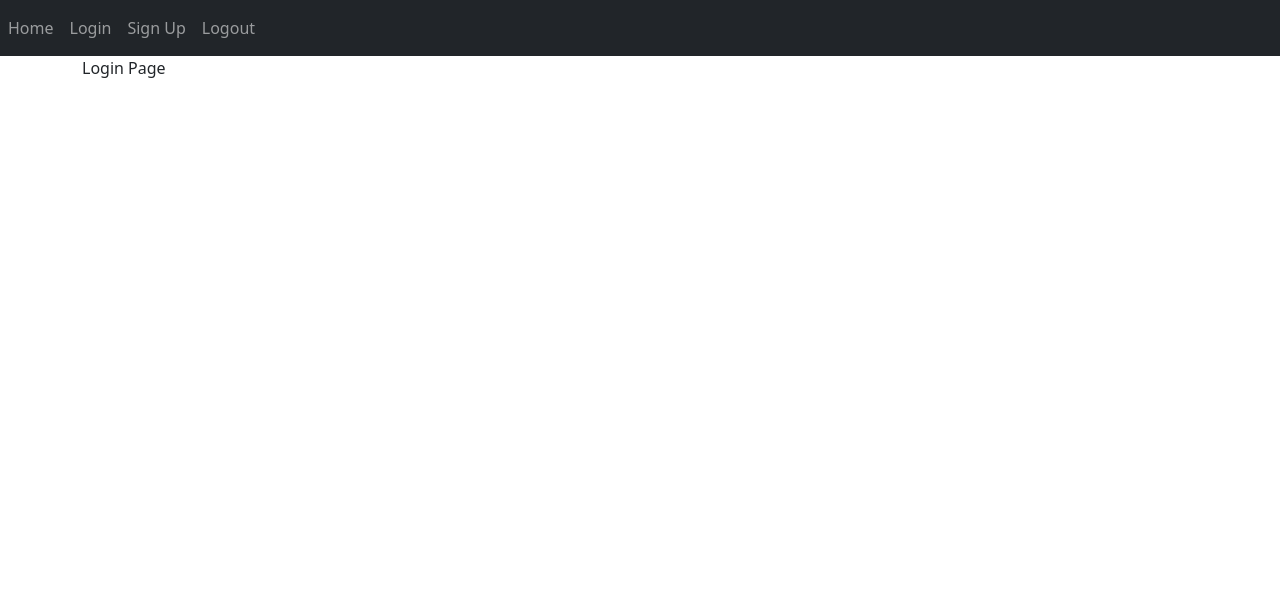
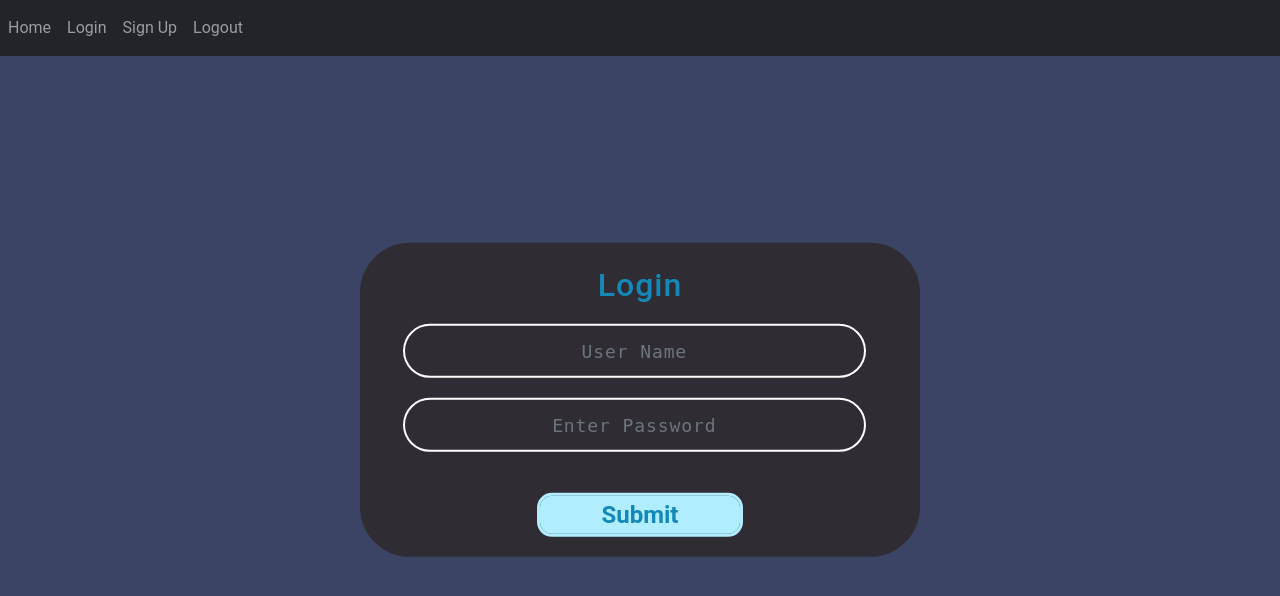
Before and after one commit to MJDoss/Blog_Site, a Flask app: page /login in a window 1280 px wide. Shown: the top 596 px of the page. Run offline with Flask 2, Linux system fonts and the light colour scheme; some libraries are stand-ins or nearby versions.

Commit message:
Added Sign Up, Login and Logout functionality. Clean up still needed as well as other pages.

```diff
--- a/Blog_Website/website/auth.py
+++ b/Blog_Website/website/auth.py
@@ -1,15 +1,72 @@
-from flask import Blueprint, render_template, redirect, url_for
+from flask import Blueprint, render_template, redirect, url_for, request, flash
+from .models import User
+from werkzeug.security import generate_password_hash, check_password_hash
+from . import db
+from flask_login import login_user, login_required, logout_user, current_user
+import re
+
+
+
 
 auth = Blueprint('auth', __name__)
 
-@auth.route('/login')
+@auth.route('/login', methods=['GET', 'POST'])
 def login():
-    return render_template("login.html")
+    if request.method == 'POST':
+        username = request.form.get('username')
+        password = request.form.get('password')
+        user = User.query.filter_by(username=username).first()
+        if user:
+            if check_password_hash(user.password, password):
+                flash('Logged in!', category='success')
+                login_user(user, remember=True)
+                return redirect(url_for('views.home'))
+            else:
+                flash('Incorrect password.', category='error')
+        else:
+            flash('Username not in use.', category='error')
+
+    return render_template("login.html", user=current_user)
 
 @auth.route('/logout')
+@login_required
 def logout():
+    logout_user()
     return redirect(url_for('auth.login'))
 
-@auth.route('/sign-up')
+@auth.route('/sign-up', methods=['GET', 'POST'])
 def sign_up():
+    if request.method == 'POST':
+        email = request.form.get('email')
+        username = request.form.get('username')
+        password = request.form.get('password')
+        repassword = request.form.get('repassword')
+
+        user_email = User.query.filter_by(email=email).first()
+        user_username = User.query.filter_by(username=username).first()
+        if(user_email):
+            flash('Email already exists.', category='error')
+        elif(user_username):
+            flash('Username already exists.', category='error')
+        elif(email == ''):
+            flash('Please enter an Email.', category='error')
+        elif(username == ''):
+            flash('Please enter an Username.', category='error')
+        elif(password == ''):
+            flash('Please enter a Password.', category='error')
+        elif(repassword == ''):
+            flash('Please enter a confirmation Password.', category='error')
+        elif (len(username) < 3):
+            flash('Username is too short.', category='error')
+        elif len(password) < 10:
+            flash('Password must be at least 10 characters in length', category='error')
+        elif password != repassword:
+            flash('Password and confirmation password do not match', category='error')
+        else:
+            new_user = User(email=email, username=username, password=generate_password_hash(password, method='sha256'))
+            db.session.add(new_user)
+            db.session.commit()
+            flash('Account successfully made!', category='success')
+            return redirect(url_for('auth.login'))
+
     return render_template("sign_up.html")
--- /dev/null
+++ b/Blog_Website/website/static/css/login.css
@@ -0,0 +1,78 @@
+form {
+    position: absolute;
+	text-align: center;
+    margin: auto;
+    top: 50%;
+	left: 50%;
+    width: 50%;
+    border: 3px solid #302c33;
+    border-radius: 50px;
+    background: #302c33;
+    padding: 20px;
+    max-width: 35rem;
+    min-width: 400px;
+    transform: translate(-50%,-50%);
+	letter-spacing: 1px;
+	color: #302c33;
+  }
+
+h3{
+	font: Arial;
+	font-size: 2em;
+	color: #1489b8;
+}
+
+label{
+    text-align: right;
+    font-size: 24px;
+    font-family: monospace, serif;
+	color: #1489b8;
+}
+
+input[type] {
+      width: 90%;
+	display: block;
+      min-padding: 2em;
+	min-height: 3em;
+	  outline-radius: 25px;
+	margin: 20px;
+      border: 2px solid #fff;
+      border-radius: 2em;
+      background: #302c33;;
+      color: #fff;
+      font-family: monospace, serif;
+      letter-spacing: 0.05em;
+      font-size: 18px;
+	text-align: center;
+}
+
+input[type]:focus {
+	transition-duration: 500ms;
+	border: 15px solid #1489b8;
+}
+body {
+	margin: 0;
+	font-family: Roboto, -apple-system, 'Helvetica Neue', 'Segoe UI', Arial, sans-serif;
+	background: #3b4465;
+}
+
+.button{
+	border-radius: 12px;
+	outline: solid;
+	outline-color: #b0edff;
+	padding: 12 px;
+	min-width: 200px;
+	min-height: 35px;
+	border-color: #b0edff;
+    border: 12px;
+	background-color: #b0edff;
+	font-weight: bold;
+	font-size: 1.5em;
+    color: #1489b8;
+}
+
+.button:hover{
+	transition-duration: 500ms;
+
+	outline-color: #1489b8;
+}
--- a/Blog_Website/website/templates/base.html
+++ b/Blog_Website/website/templates/base.html
@@ -36,8 +36,27 @@
             </div>
         </nav>
 
-
-
+        {% with messages = get_flashed_messages(with_categories=true) %}
+        {% if messages %}
+          {% for category, message in messages %}
+            {% if category == 'error' %}
+            <div class="alert alert-danger alter-dismissable fade show" role="alert">
+              {{ message }}
+              <button type="button" class="close" data-dismiss="alert">
+                <span aria-hidden="true">&times;</span>
+                </button>
+            </div>
+            {% else %}
+            <div class="alert alert-success alter-dismissable fade show" role="alert">
+              {{ message }}
+              <button type="button" class="close" data-dismiss="alert">
+                <span aria-hidden="true">&times;</span>
+                </button>
+            </div>
+            {% endif %}
+          {% endfor %}
+        {% endif %}
+        {% endwith %}
 
         <div class="container">
             {% block content %}
--- a/Blog_Website/website/templates/login.html
+++ b/Blog_Website/website/templates/login.html
@@ -1,5 +1,27 @@
 {% extends "base.html" %}
+
+{% block head %}
+<link rel="stylesheet" href="{{ url_for('static', filename='css/login.css') }}">
+{% endblock %}
 
 {% block title %}Login{% endblock %}
 
-{% block content %} <p> Login Page </p>  {% endblock %}
+{% block content %}
+<div class="container-sm">
+    <div class="center-box">
+        <form method="POST" align="center" class="form">
+            <h3>Login</h3>
+            <div class="form-group">
+                <input type="text" class="form-control" id="username" name="username" placeholder="User Name">
+            </div>
+
+            <div class="form-group">
+                <input type="password" class="form-control" id="password" name="password" placeholder="Enter Password">
+            </div>
+            <br/>
+            <button type="submit" class="button">Submit</button>
+        </form>
+    </div>
+</div>
+
+{% endblock %}
--- a/Blog_Website/website/templates/sign_up.html
+++ b/Blog_Website/website/templates/sign_up.html
@@ -24,7 +24,7 @@
             </div>
 
             <div class="form-group">
-                <input type="password" class="form-control" id="re-password" name="re-password" placeholder="Confirm Password">
+                <input type="password" class="form-control" id="repassword" name="repassword" placeholder="Confirm Password">
             </div>
             <br />
             <button type="submit" class="button">Submit</button>
```
Also changed, not shown: Blog_Website/website/__init__.py (+24 -0 lines), Blog_Website/website/models.py (+28 -0 lines), Blog_Website/website/views.py (+8 -2 lines), Blog_Website/website/database.db (added).
